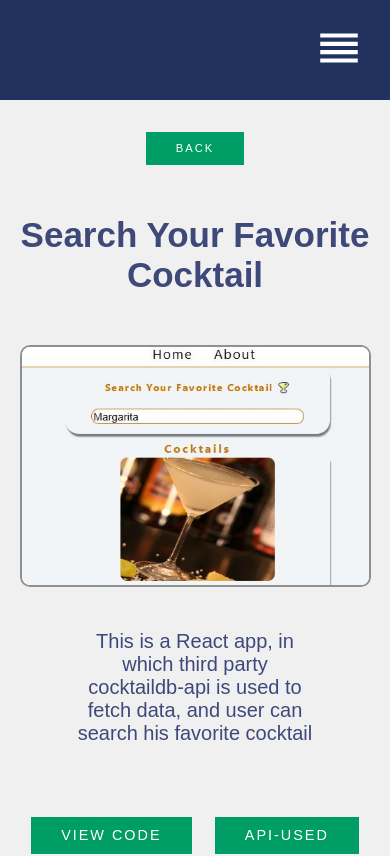
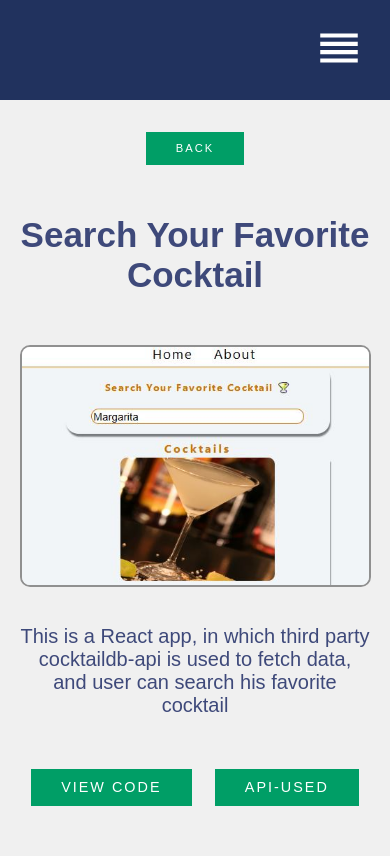
Before and after one commit to skininja673/Portfolio-React, a React (Create React App) app: page /project/1 in a window 390 px wide. Shown: the top 856 px of the page. Built offline with nearby package versions, Linux system fonts and the light colour scheme.

Commit message:
fixing width issue

```diff
--- a/src/styles/ProjectDisplay.css
+++ b/src/styles/ProjectDisplay.css
@@ -61,6 +61,11 @@
     .btn {
         font-size: 0.9rem;
     }
+    .project p {
+        margin: 15px 0 0 0;
+        min-width: 100%;
+        padding: 0;
+    }
 }
 @media only screen and (max-width: 485px) {
     .link-container {
```
